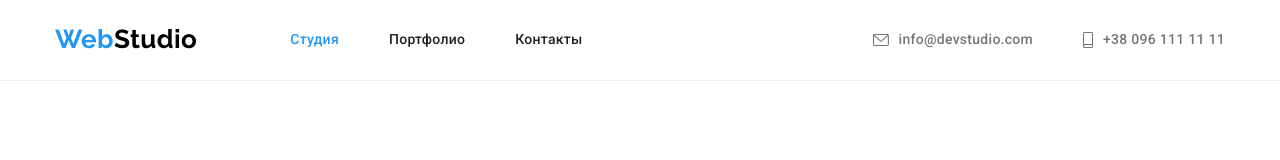
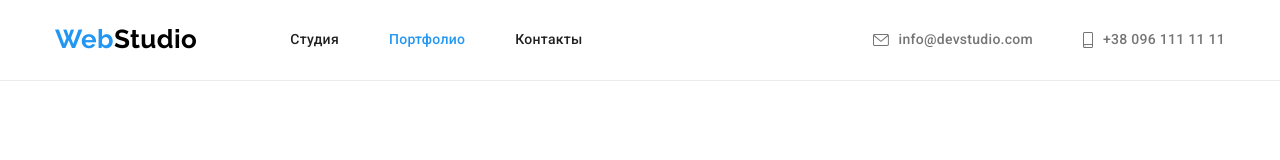
Before and after one commit to Capipast/goit-markup-hw-05, a plain HTML site: page portfolio.html in a window 1280 px wide. Shown: the top 160 px of the page. Drawn offline with nearby package versions, Linux system fonts and the light colour scheme.

Commit message:
Homework 04

```diff
--- a/portfolio.html
+++ b/portfolio.html
@@ -18,8 +18,8 @@
             <nav class="main-nav">
                 <a href="/"><span class="logo">Web</span><span class="logo studio">Studio</span></a>
                 <ul class="site-nav">
-                    <li class="item"><a href="./index.html" class="list current">Студия</a></li>
-                    <li class="item"><a href="./portfolio.html" class="list">Портфолио</a></li>
+                    <li class="item"><a href="./index.html" class="list">Студия</a></li>
+                    <li class="item"><a href="./portfolio.html" class="list current">Портфолио</a></li>
                     <li class="item"><a href="#" class="list">Контакты</a></li>
                 </ul>
             </nav>
```
